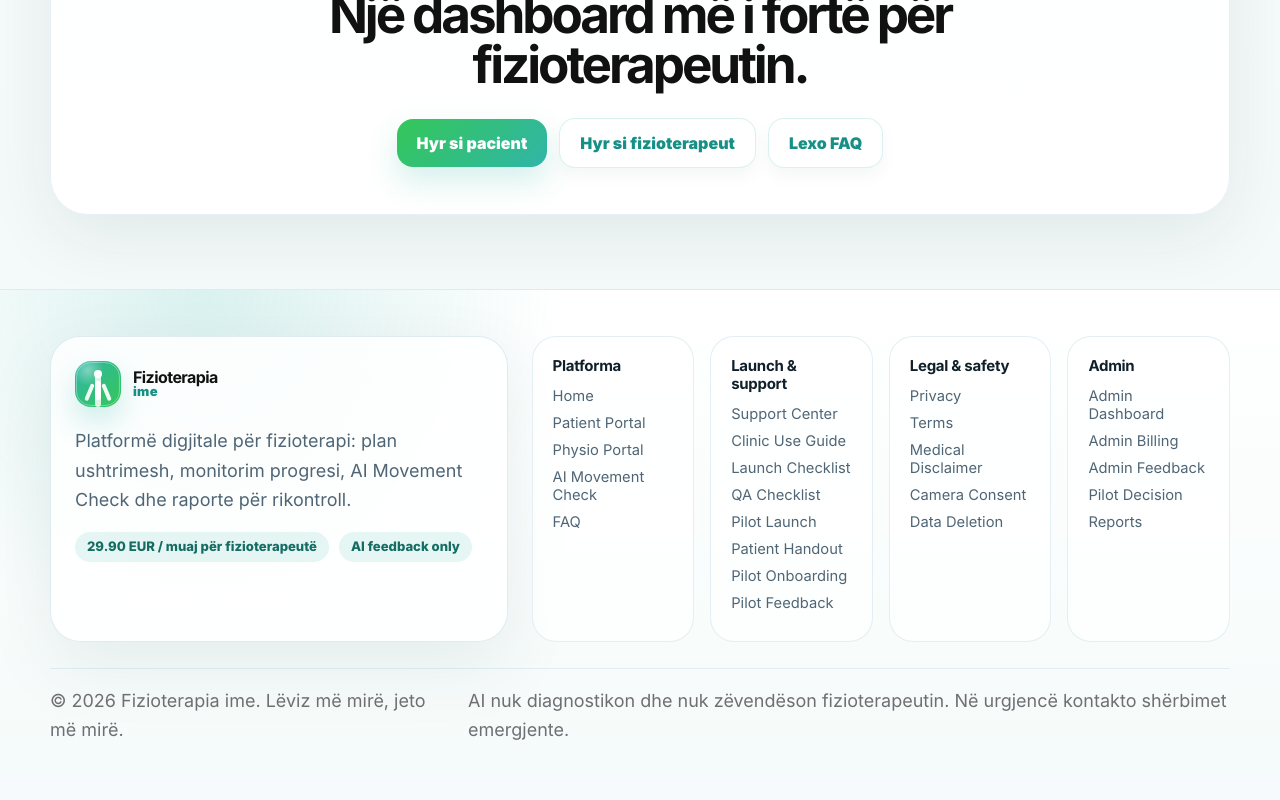
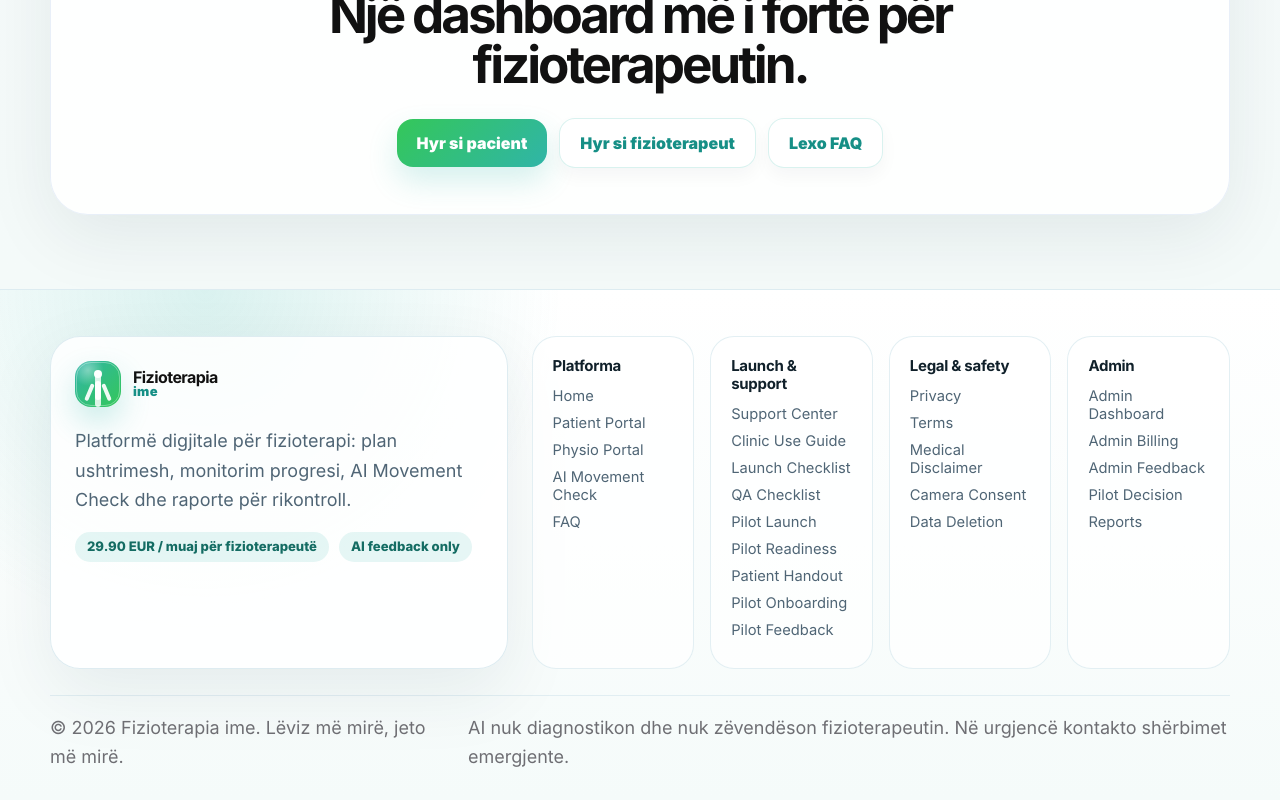
Before and after one commit to diellzarabushaj-source/FIZIOTERAPIA-IME, a Next.js app: page / in a window 1280 px wide. Shown: the part 2993-3793 px from the top of the page. Before the commit the page ends 3766 px from the top, so only its background shows below. Built offline with nearby package versions, Linux system fonts and the light colour scheme; no server answers.

Commit message:
Add pilot readiness link to footer

```diff
--- a/components/SiteFooter.tsx
+++ b/components/SiteFooter.tsx
@@ -19,6 +19,7 @@ const footerSections = [
       ["Launch Checklist", "/launch-checklist"],
       ["QA Checklist", "/qa-checklist"],
       ["Pilot Launch", "/pilot-launch"],
+      ["Pilot Readiness", "/pilot-readiness"],
       ["Patient Handout", "/patient-handout"],
       ["Pilot Onboarding", "/pilot-onboarding"],
       ["Pilot Feedback", "/pilot-feedback"],
```
